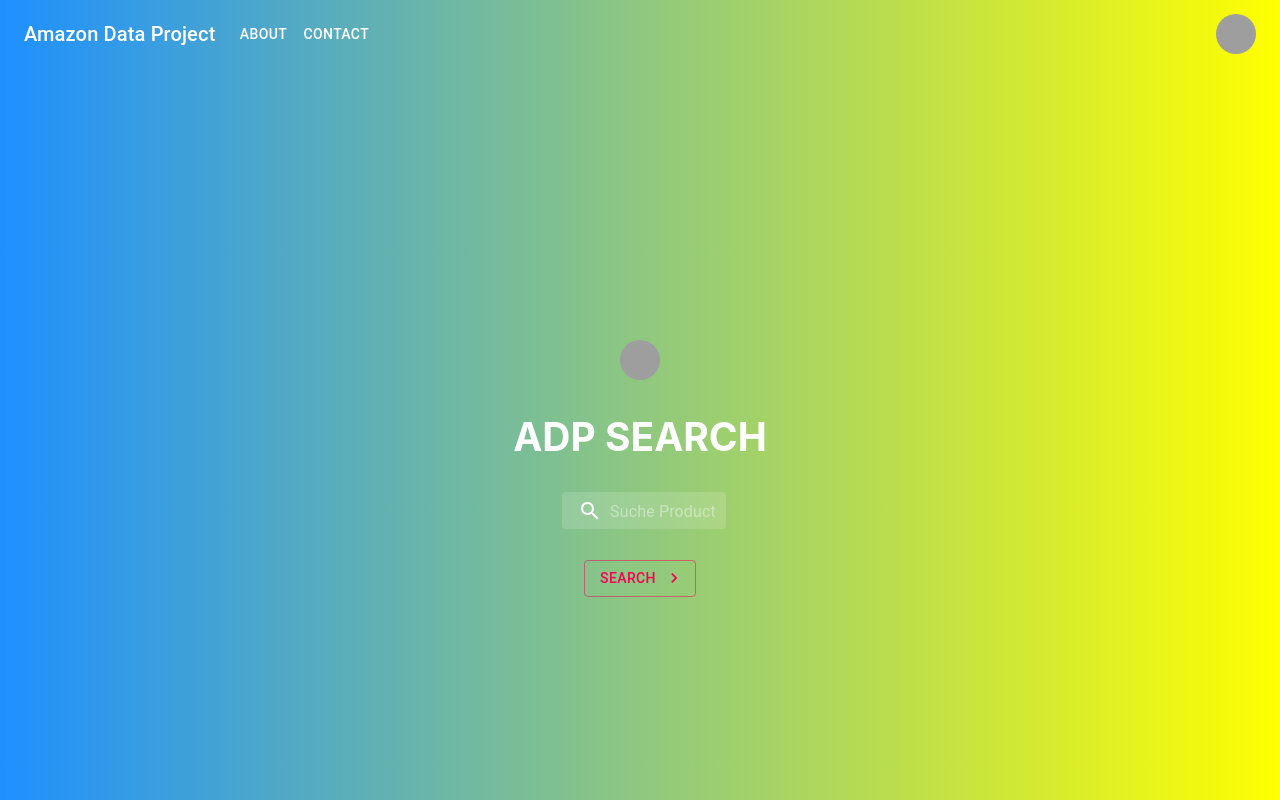
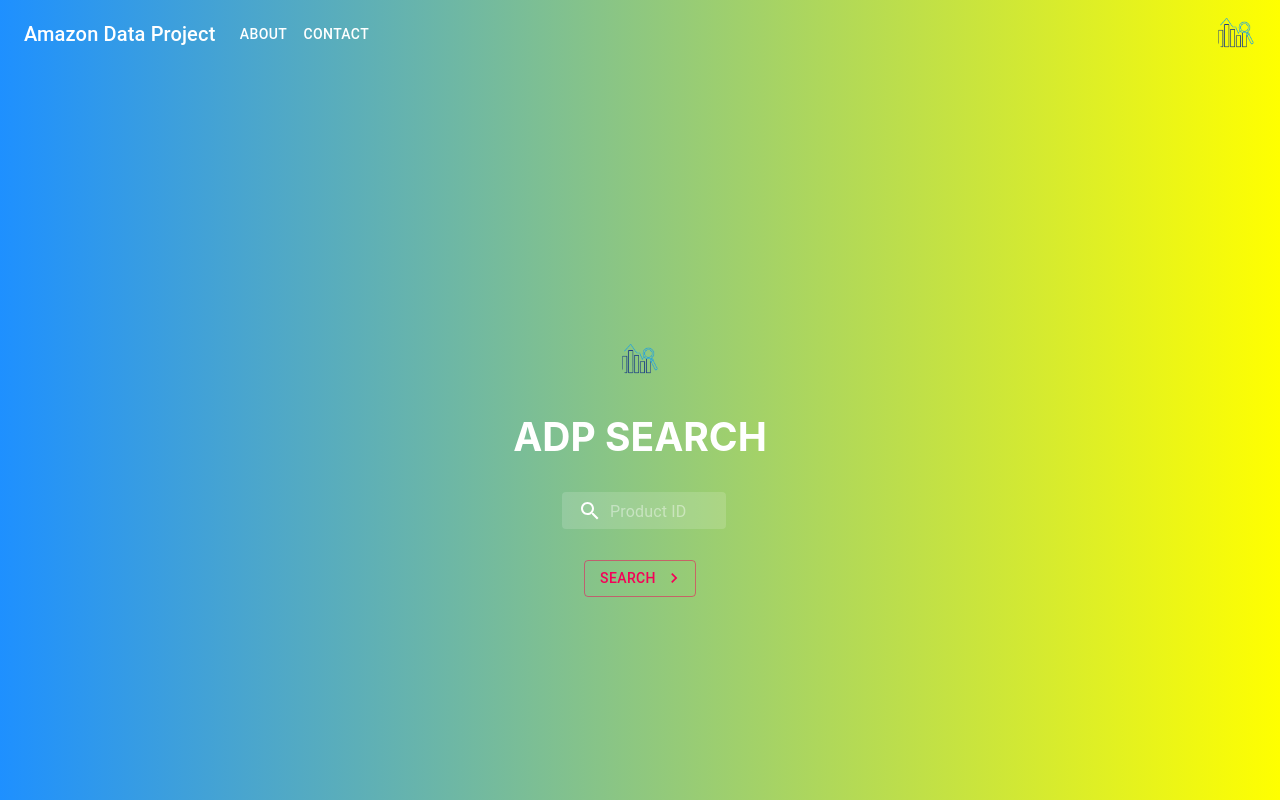
Before and after one commit to constantin-kuehne/AmazonDataProject, a React (Create React App) app in the folder frontend/: page / in a window 1280 px wide. Shown: the top 800 px of the page. Built offline with nearby package versions, Linux system fonts and the light colour scheme; grey boxes are pictures that could not be loaded.

Commit message:
ADP-32 -> Navbar, Top Appbar

```diff
--- a/frontend/src/components/searchbar.tsx
+++ b/frontend/src/components/searchbar.tsx
@@ -60,7 +60,7 @@
                 <SearchIcon />
             </div>
             <InputBase
-                placeholder="Suche Product ID"
+                placeholder="Product ID"
                 classes={{
                     root: classes.inputRoot,
                     input: classes.inputInput,
```
Also changed, not shown: frontend/public/Bigproject_Logo.png (added).
